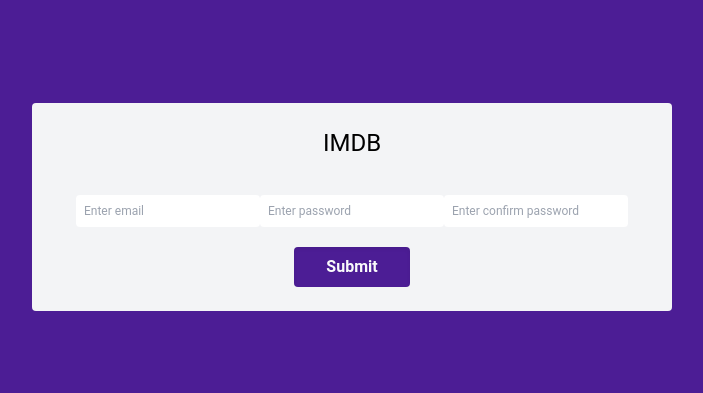
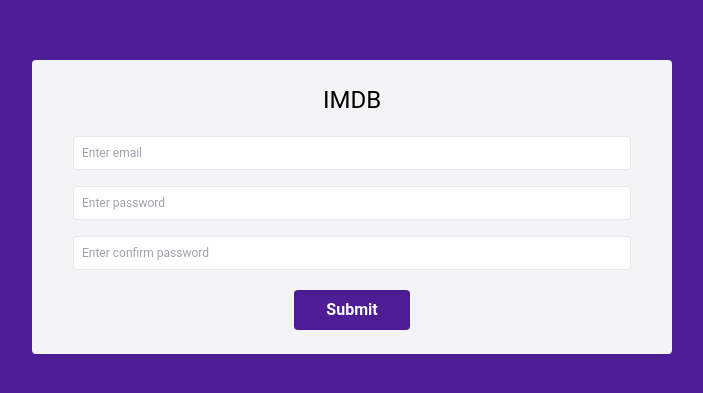
Before and after one commit to moshfiqrony/nextjs-tailwindcss-imdb, a Next.js app: page / in a window 1280 px wide. Shown: the part 193-586 px from the top of the page, without its empty margins (288-991 px from the left). Built offline with nearby package versions, Linux system fonts and the light colour scheme.

Commit message:
MR | Input component style fixed

```diff
--- a/components/Input.js
+++ b/components/Input.js
@@ -8,7 +8,7 @@
     return <input
         type={type}
         name={name}
-        className={`p-2 rounded shadow-inner-2 w-full${className}`}
+        className={`p-2 rounded shadow-inner-2 w-full border focus:border-purple-500 outline-none hover:border-purple-500 ${className}`}
         placeholder={placeholder}
         {...props}
     />
```
